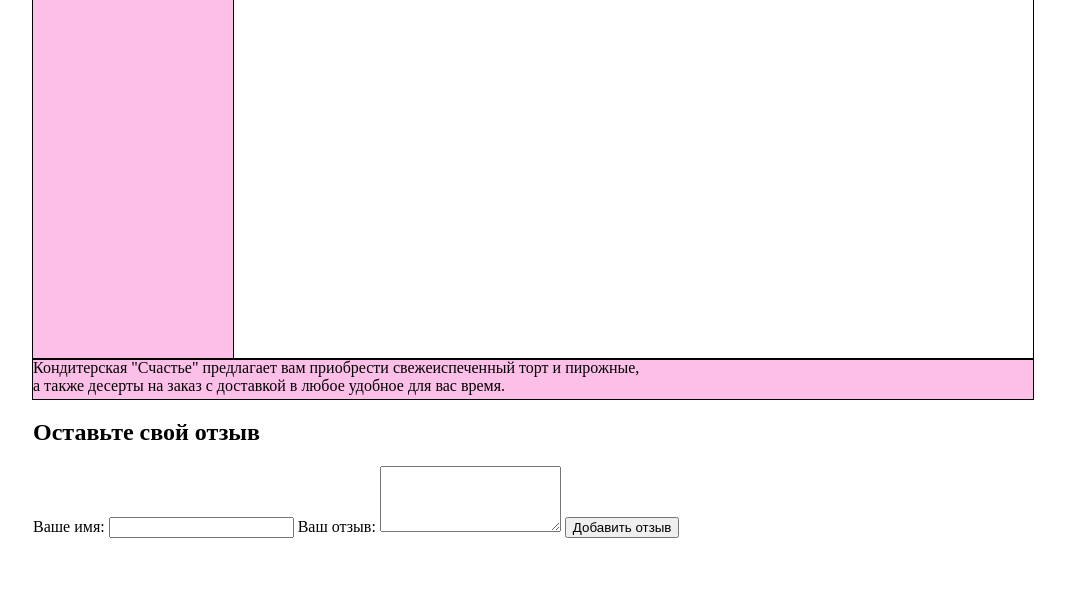
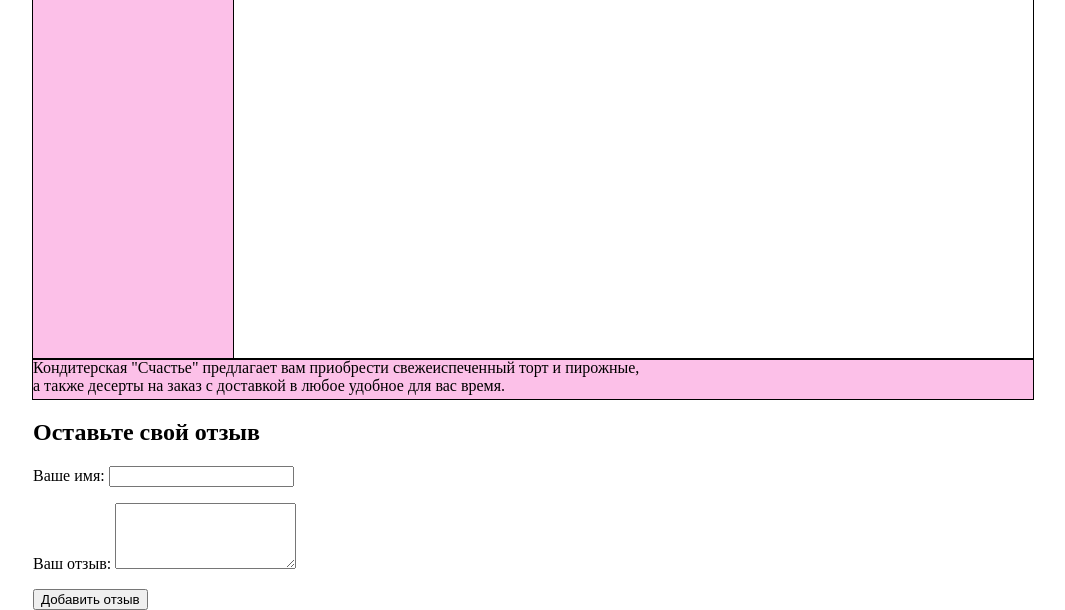
Before and after one commit to fkjhfjs/mysayt, a plain HTML site: page index.html in a window 1280 px wide. Shown: the part 252-862 px from the top of the page, without its empty margins (107-1172 px from the left). Before the commit the page ends 800 px from the top, so only its background shows below. Drawn offline with Linux system fonts and the light colour scheme.

Commit message:
Update index.html

```diff
--- a/index.html
+++ b/index.html
@@ -30,10 +30,10 @@
     <label for="name">Ваше имя:</label>
     <input type="text" id="name" required>
 
-    <label for="message">Ваш отзыв:</label>
-    <textarea id="message" rows="4" required></textarea>
+   <p><label for="message">Ваш отзыв:</label>
+    <textarea id="message" rows="4" required></textarea></p>
 
-    <button onclick="addReview()">Добавить отзыв</button>
+    <p><button onclick="addReview()">Добавить отзыв</button></p>
   </div>
 
   <div id="reviewsContainer">
```
